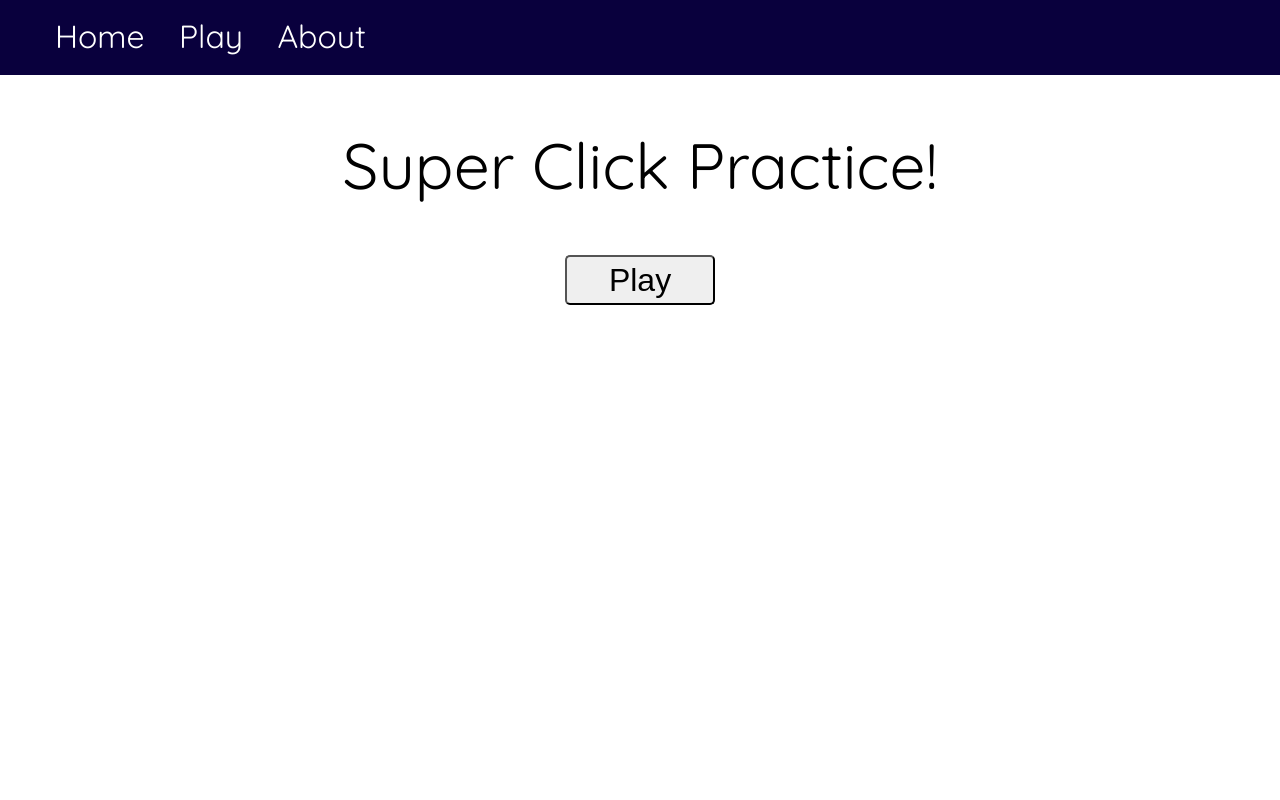
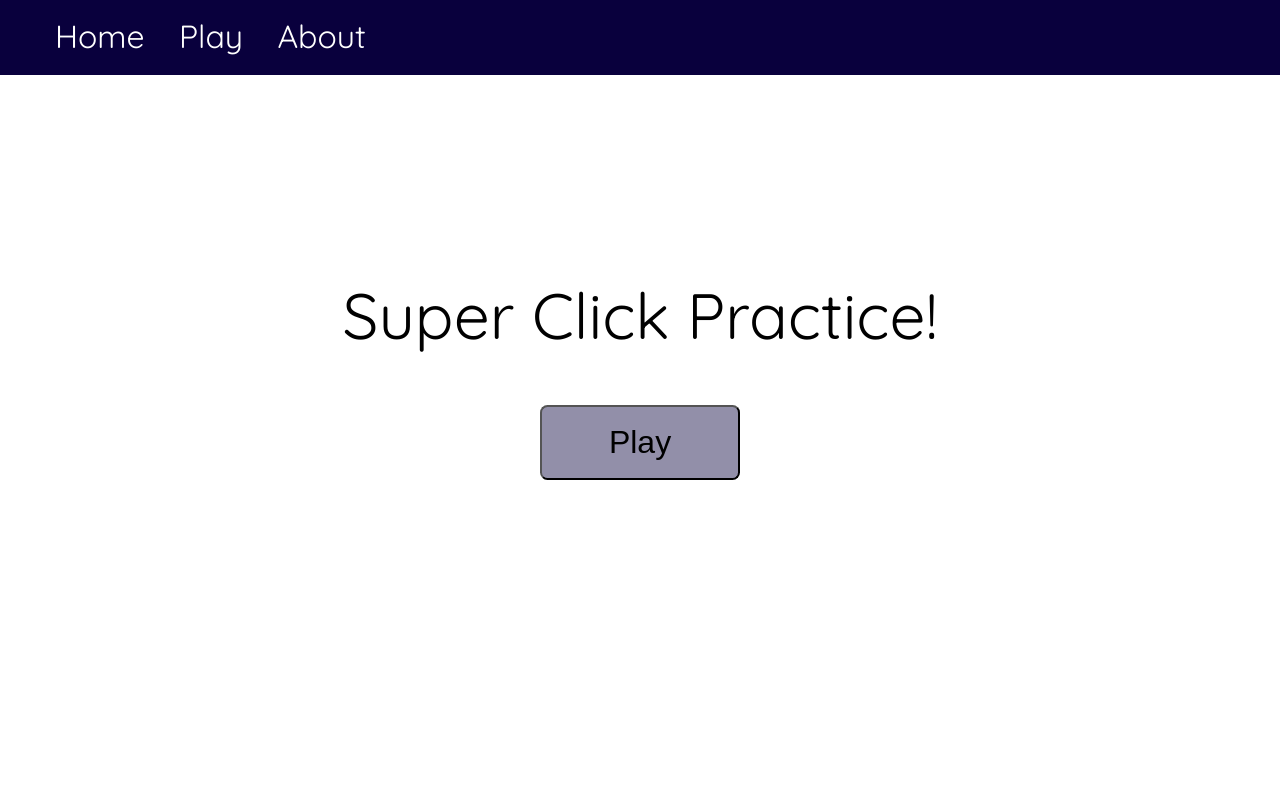
Before and after one commit to kitkatcosmos18/superclickpractice, a plain HTML site: page index.html in a window 1280 px wide. Shown: the top 800 px of the page. Drawn offline with Linux system fonts and the light colour scheme.

Commit message:
Changed style
Just changed a few colors and made it look a little bit cleaner.

```diff
--- a/style.css
+++ b/style.css
@@ -66,10 +66,11 @@ body {
   width: 100%;
   height: 900px;
 }
+
 .para1 {
   text-align: center;
   font-size: 4em;
-  margin: 50px 0 50px 0;
+  margin: 200px 0 50px 0;
   padding: 0;
 }
 
@@ -77,17 +78,19 @@ body {
   position: relative;
   left: 50%;
   transform: translateX(-50%);
-  width: 150px;
-  height: 50px;
+  width: 200px;
+  height: 75px;
   font-size: 2em;
-  border-radius: 5px;
+  border-radius: 7.5px;
   transition-duration: 0.1s;
   color: black;
+  background-color: rgba(9, 0, 61, 0.438);
 }
 
 .button1:hover {
   transform: translateX(-50%) scale(1.1, 1.1);
-  color: rgb(9, 0, 61);
+  color: white;
+  background-color: rgb(9, 0, 61);
 }
 
 .aboutDiv {
```
Also changed, not shown: gameStyle.css (+5 -3 lines).
